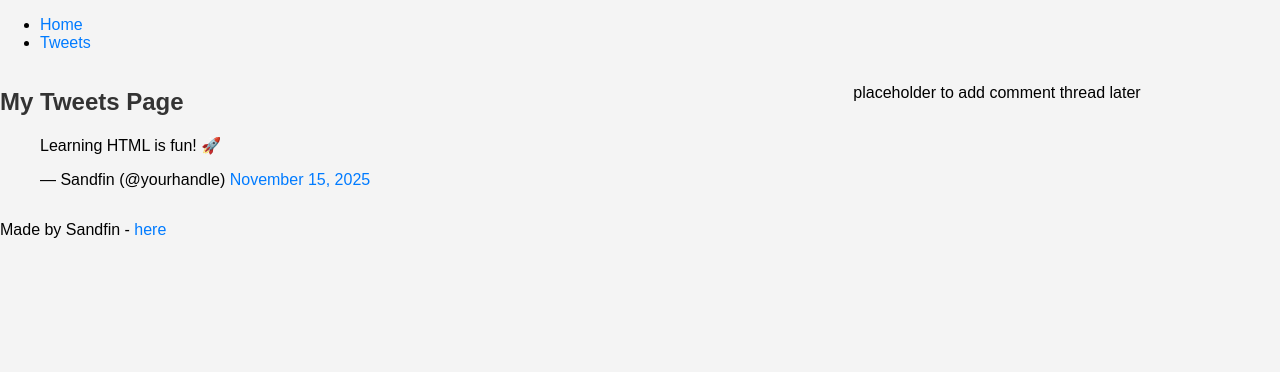
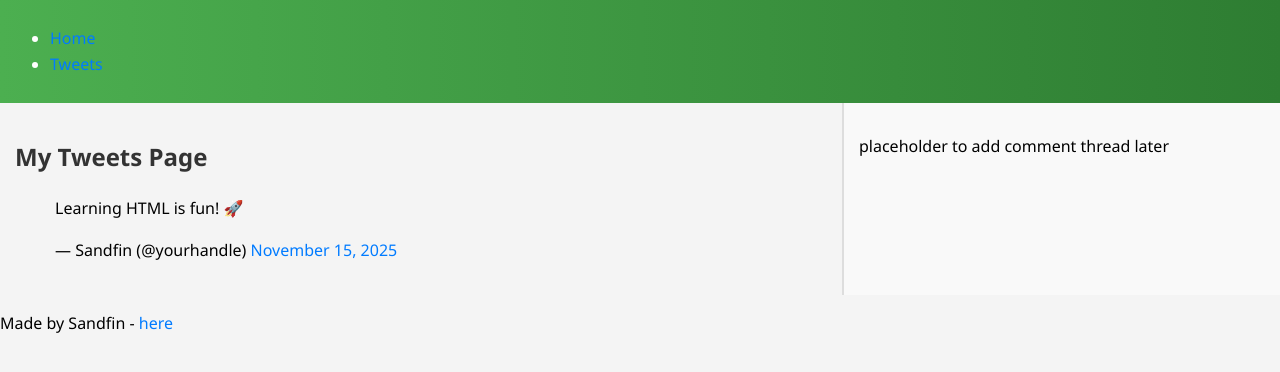
Before and after one commit to nasiosandfin/alx_html_css, a plain HTML site: page css_basic/tweets.html in a window 1280 px wide. Drawn offline with Linux system fonts and the light colour scheme.

Commit message:
Update styles.css

```diff
--- a/css_basic/styles.css
+++ b/css_basic/styles.css
@@ -21,3 +21,40 @@ aside {
   flex: 1;
   overflow-y: auto;
 }
+
+
+header {
+  background:linear-gradient(to right, #4CAF50, #2E7D32);
+  color: white;
+  padding: 10px;
+}
+
+
+article {
+  border-right: 2px solid #ddd;
+  padding: 15px;
+}
+aside {
+  padding: 15px;
+  background-color: #f9f9f9;
+}
+
+
+
+body {
+  font-family: 'Segoe UI', Tahoma, Geneva, Verdana, sans-serif;
+  line-height: 1.6;
+}
+
+
+.logo {
+  font-size: 2rem;
+  margin-right: 15px;
+  color: #4CAF50;
+}
+
+article h2 {
+  color: #2E7D32;
+  border-bottom: 1px solid #ccc;
+  padding-bottom: 5px;
+}
```
